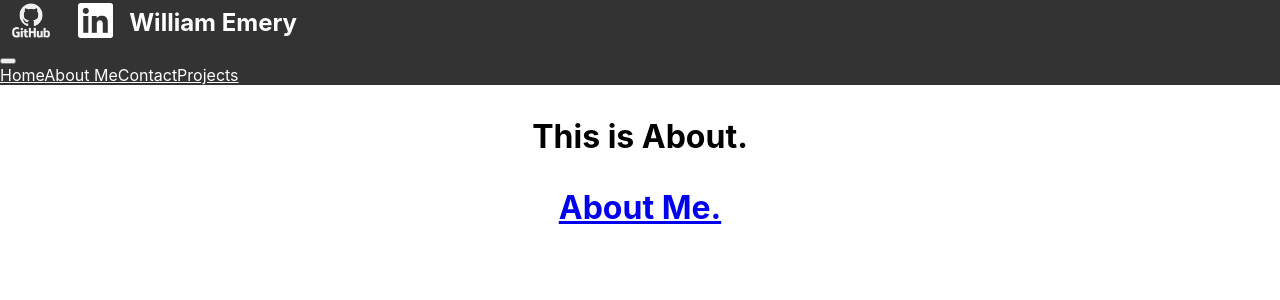
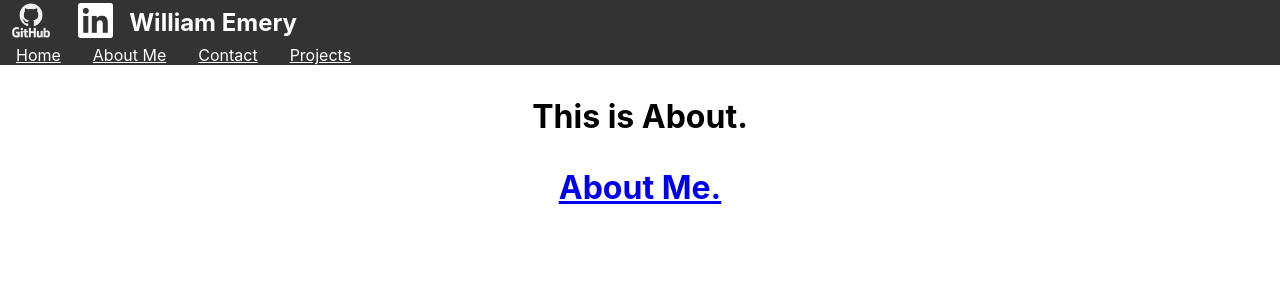
Before and after one commit to Will-Emery/Will-Emery.github.io, a React (Create React App) app: page /#/about in a window 1280 px wide. Shown: the top 300 px of the page. Built offline with nearby package versions, Linux system fonts and the light colour scheme.

Commit message:
fixed Navbar

```diff
--- a/src/Navbar.css
+++ b/src/Navbar.css
@@ -25,11 +25,15 @@
 
 .navbar .navbar-item {
 	color: white; /* White color for links */
+	/* add padding to each side */
+	padding-left: 1rem;
+	padding-right: 1rem;
 }
 
 .navbar .navbar-brand .navbar-item {
 	display: inline-block;
-	margin-right: 1rem; /* Add some spacing between items */
+	margin-right: 0rem; /* Add some spacing between items */
+	margin-left: -1rem;
 }
 
 .navbar .navbar-item:hover {
@@ -41,6 +45,8 @@
 	align-items: center; /* Center items vertically */
 }
 
-.navbar .navbar-item {
-	color: white; /* White color for links */
+.navbar .navbar-item .Link {
+	color: white;
+	margin-right: 1rem;
+	margin-left: 1rem;
 }
--- a/src/Navbar.jsx
+++ b/src/Navbar.jsx
@@ -21,19 +21,19 @@ function Navigationbar() {
 						<img src="/assets/linkedin.png" alt="My LinkedIn" />
 					</a>
 					<h1 className="title mt-2 mb-1">William Emery</h1>
-					<a href="#" className="navbar-burger" data-target="nav-links">
+					{/* <a href="#" className="navbar-burger" data-target="nav-links">
 						<span></span>
 						<span></span>
 						<span></span>
-					</a>
+					</a> */}
 				</Navbar.Brand>
-				<Navbar.Toggle aria-controls="basic-navbar-nav" />
+				{/* <Navbar.Toggle aria-controls="basic-navbar-nav" /> */}
 				<Navbar.Collapse id="basic-navbar-nav" className="navbar-menu">
 					<Nav className="me-auto navbar-start">
 						<Nav.Link as={Link} to="/" className="navbar-item">
 							Home
 						</Nav.Link>
-						<Nav.Link as={Link} to="/about-me" className="navbar-item">
+						<Nav.Link as={Link} to="/about" className="navbar-item">
 							About Me
 						</Nav.Link>
 						<Nav.Link as={Link} to="/contact" className="navbar-item">
```
